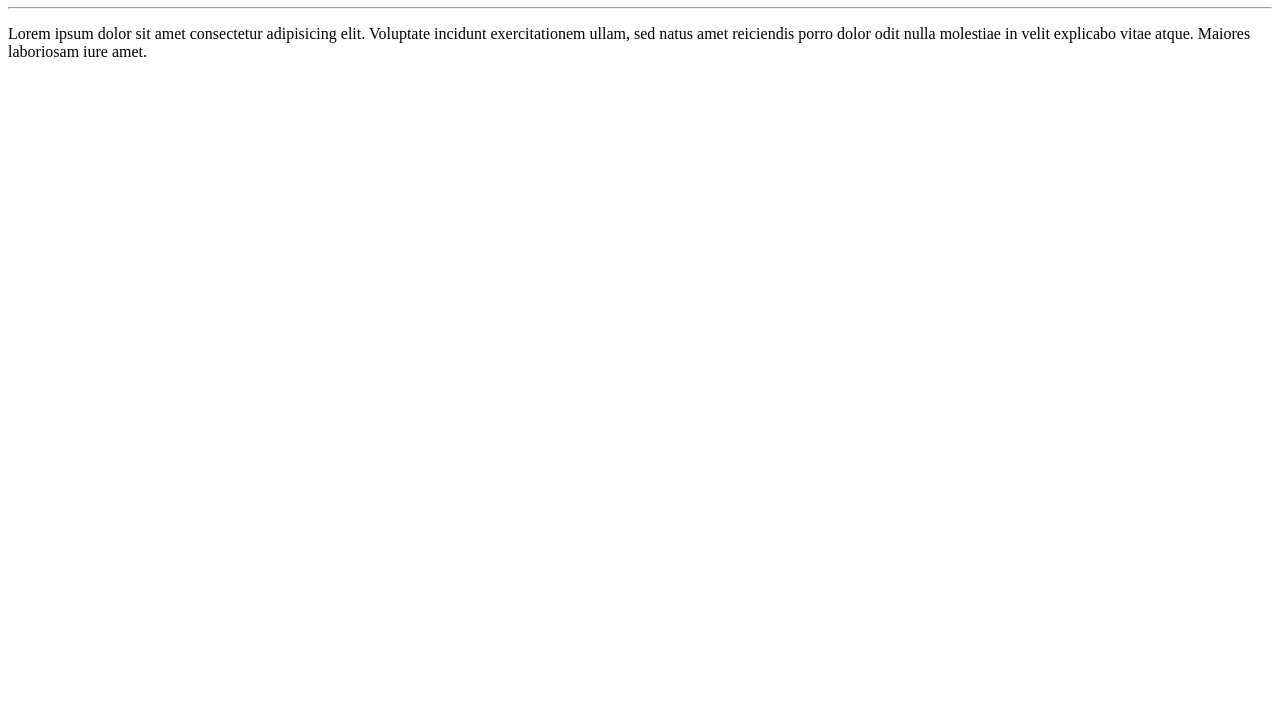
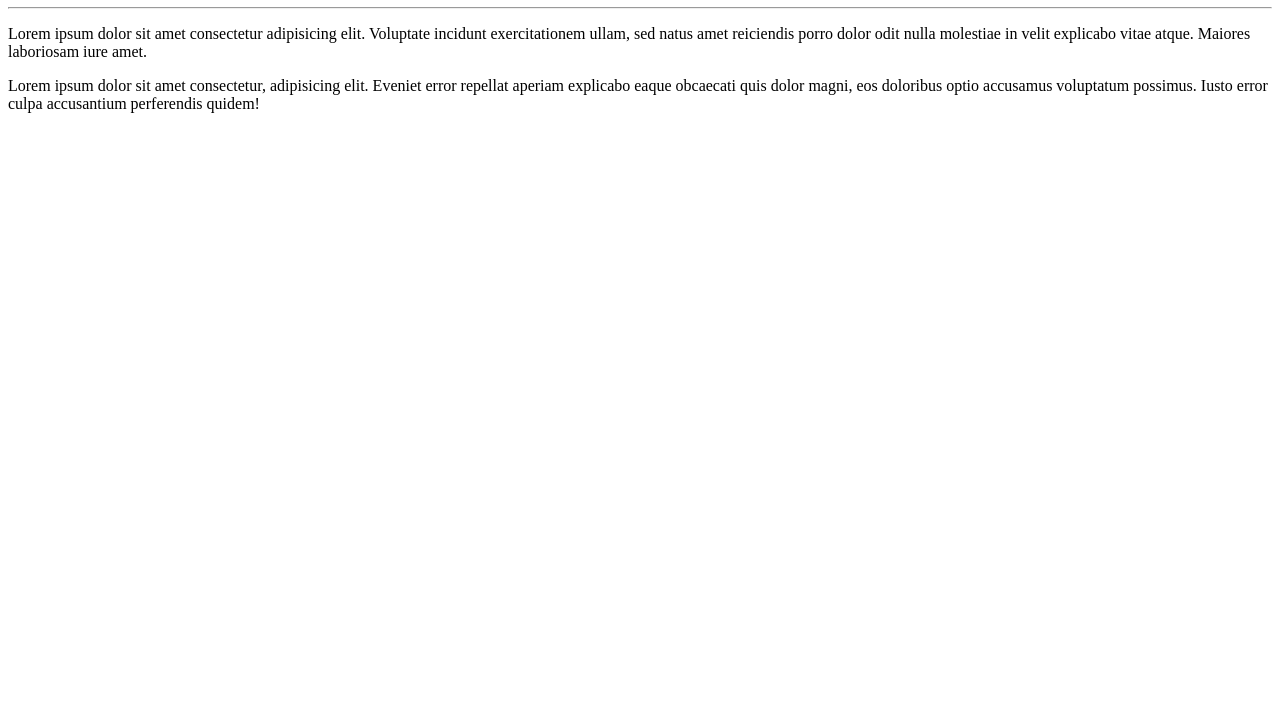
Before and after one commit to RodrigoElesbao/Hello-Word, a plain HTML site: page website-example/index.html in a window 1280 px wide. Shown: the part 73-800 px from the top of the page. Drawn offline with Linux system fonts and the light colour scheme.

Commit message:
added a new paragraph

```diff
--- a/website-example/index.html
+++ b/website-example/index.html
@@ -10,5 +10,6 @@
     <h1>Hello, world.</h1>
     <hr>
     <p>Lorem ipsum dolor sit amet consectetur adipisicing elit. Voluptate incidunt exercitationem ullam, sed natus amet reiciendis porro dolor odit nulla molestiae in velit explicabo vitae atque. Maiores laboriosam iure amet.</p>
+    <p>Lorem ipsum dolor sit amet consectetur, adipisicing elit. Eveniet error repellat aperiam explicabo eaque obcaecati quis dolor magni, eos doloribus optio accusamus voluptatum possimus. Iusto error culpa accusantium perferendis quidem!</p>
 </body>
 </html>
```
